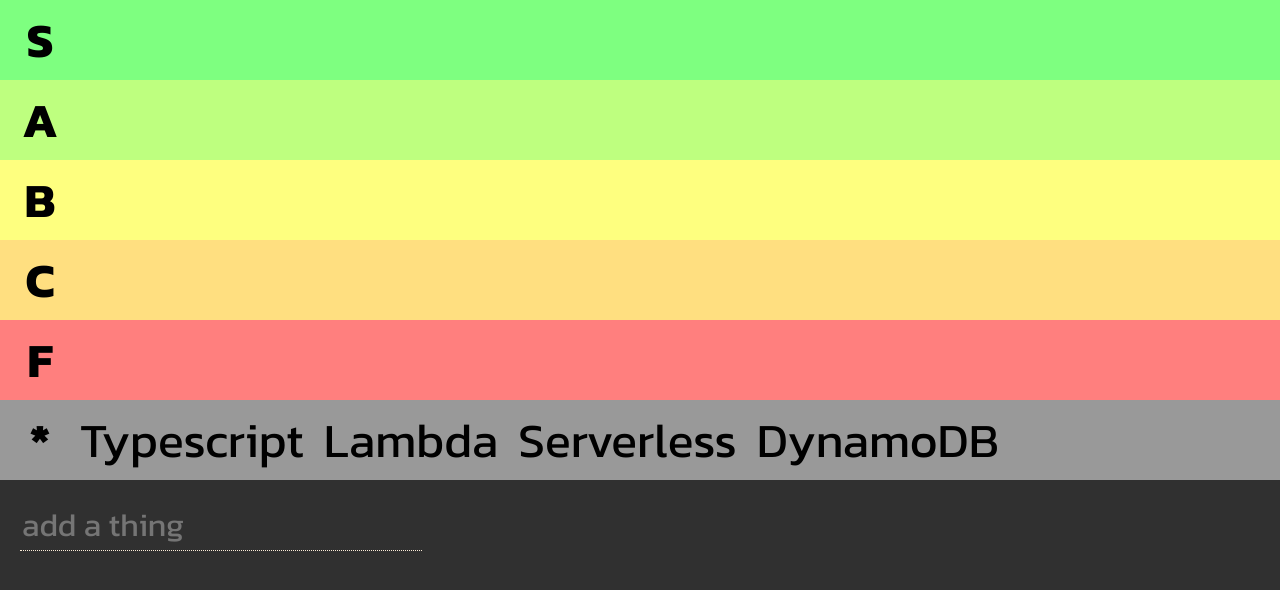
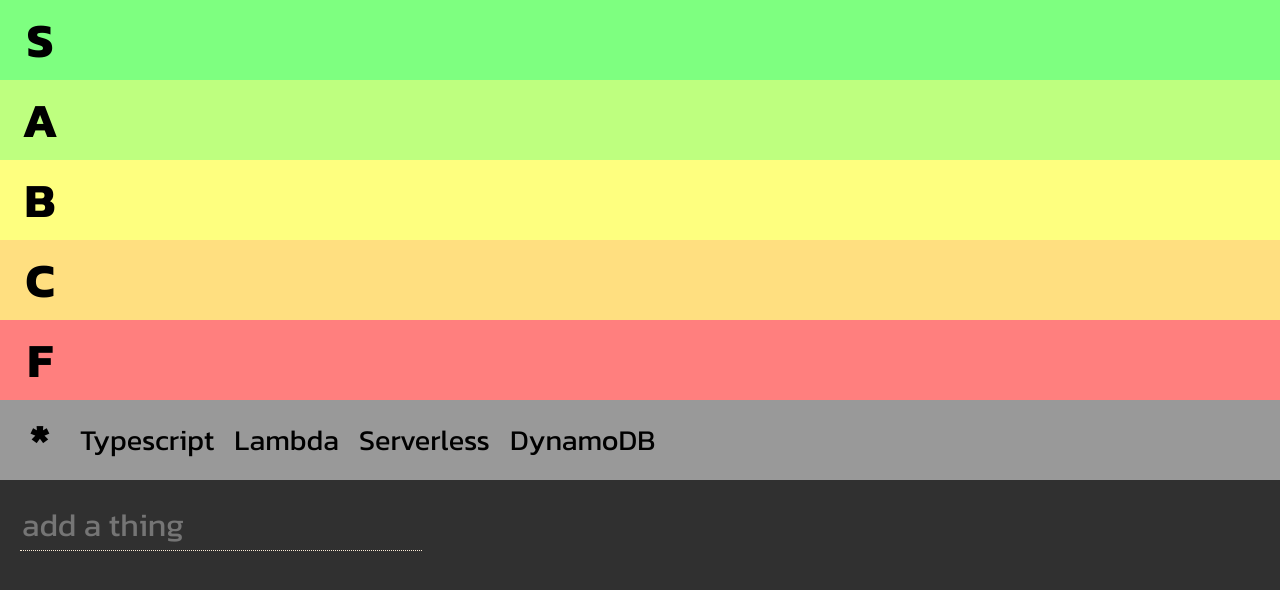
Before and after one commit to codenamegary/react-tier-list, a React (Vite) app: page / in a window 1280 px wide. Shown: the top 590 px of the page. Built offline with nearby package versions, Linux system fonts and the light colour scheme; the HTML template or start-up script is replaced by a standard one.

Commit message:
Made trash can on drag, add thing.

```diff
--- a/src/App.tsx
+++ b/src/App.tsx
@@ -1,42 +1,38 @@
-import React, { FormEvent, useEffect, useReducer, useState } from 'react'
-import { Thing, Tier, TierSchema } from './TierSchema'
-import { Op, appReducer } from './AppReducer'
-import { v4 as uuidv4 } from 'uuid'
+import React, { FormEvent, useReducer, useState } from 'react'
+import { Op, appReducer, init } from './AppReducer'
+import { Thing, Tier } from './TierSchema'
 import './theme.css'
 
-const storageId = 'tier-list'
 
-const save = (schema: TierSchema) => {
-  localStorage.setItem(storageId, JSON.stringify(schema))
+type ThingCellProps = {
+  thing: Thing
+  dragStart: (thing: Thing) => void
 }
 
-const load = (): TierSchema | undefined => {
-  const data = localStorage.getItem(storageId)
-  if (!data) return undefined
-  return JSON.parse(data)
-}
-
-const ThingCell: React.FC<{ thing: Thing, remove: (thing: Thing) => void }> = ({ thing, remove }) => {
+const ThingCell: React.FC<ThingCellProps> = ({ thing, dragStart }) => {
   return (
     <span
       draggable
-      onDragStart={(e) => e.dataTransfer.setData("thingId", thing.id)}
+      onDragStart={(e) => {
+        e.dataTransfer.setData("thingId", thing.id)
+        dragStart(thing)
+      }}
       className='tier-label thing-cell'
     >
-      <span className='remove' onClick={() => remove(thing)} title={`Remove ${thing.title} from this list...`}>x</span>
       {thing.title}
     </span>
   )
 }
 
 type TierRowProps = {
-  tier: Tier,
-  things: Thing[],
+  tier: Tier
+  things: Thing[]
   move: (thing: Thing, tier: Tier) => void
-  remove: (thing: Thing) => void
+  dragStart: (thing: Thing) => void
+  dragEnd: () => void
 }
 
-const TierRow: React.FC<TierRowProps> = ({ tier, things, move, remove }) => {
+const TierRow: React.FC<TierRowProps> = ({ tier, things, move, dragStart, dragEnd }) => {
 
   const [draggingOver, setDraggingOver] = useState(false)
 
@@ -70,57 +66,19 @@ const TierRow: React.FC<TierRowProps> = ({ tier, things, move, remove }) => {
         const thing = things.find(v => v.id === thingId)
         if (!thing) return
         move(thing, tier)
+        dragEnd()
       }}
     >
       <span className='tier-label'>{tier.title}</span>
-      {things.filter(filter).map(t => <ThingCell key={`key-thing-${t.title}`} thing={t} remove={remove} />)}
+      {things.filter(filter).map(t => <ThingCell key={`key-thing-${t.title}`} thing={t} dragStart={dragStart} />)}
     </div>
   )
 }
 
 export const App: React.FC = () => {
 
-  const init = () => {
-    const fromStorage = load()
-    if (fromStorage) {
-      return {
-        ...fromStorage,
-        loading: false
-      }
-    }
-    const queue: Tier = {
-      id: uuidv4(),
-      title: "*",
-      row: 0,
-      hexColor: "#999999"
-    }
-    const schema: TierSchema = {
-      tiers: [
-        { id: uuidv4(), row: 1, title: "S", hexColor: "#7eff80" },
-        { id: uuidv4(), row: 2, title: "A", hexColor: "#beff7f" },
-        { id: uuidv4(), row: 3, title: "B", hexColor: "#feff7f" },
-        { id: uuidv4(), row: 5, title: "F", hexColor: "#ff7f7e" },
-        { id: uuidv4(), row: 4, title: "C", hexColor: "#ffdf80" },
-      ],
-      things: [
-        { id: uuidv4(), title: "Typescript" },
-        { id: uuidv4(), title: "Lambda" },
-        { id: uuidv4(), title: "Serverless" },
-        { id: uuidv4(), title: "DynamoDB" }
-      ]
-    }
-    schema.tiers.push(queue)
-    return {
-      ...schema,
-      loading: false
-    }
-  }
   const [state, dispatch] = useReducer(appReducer, null, init)
   const [text, setText] = useState("")
-
-  useEffect(() => {
-    save(state)
-  }, [state])
 
   const move = async (thing: Thing, tier: Tier) => {
     dispatch({ op: Op.PLACE, thing: thing, tier: tier })
@@ -139,26 +97,56 @@ export const App: React.FC = () => {
     setText("")
   }
 
+  const dragStart = async (thing: Thing) => {
+    dispatch({ op: Op.DRAG_START, thing: thing })
+  }
+
+  const dragEnd = () => {
+    dispatch({ op: Op.DRAG_END })
+  }
+
+  // Just ordering the array so that numbered
+  // tiers are at the top and the queue is
+  // at the bottom.
+  const tiers = [
+    ...(state.tiers.filter(t => t.row > 0)?.sort((t1, t2) => t1.row - t2.row)),
+    ...(state.tiers.filter(t => t.row === 0))
+  ]
+
   return (
-    <div style={{ width: "100%" }}>
-      {state.tiers.filter(t => t.row > 0)?.sort((t1, t2) => t1.row - t2.row).map(tier =>
+    <div
+      className='tier-list'
+      style={{ width: "100%" }}
+    >
+      {tiers.map(tier =>
         <TierRow
           key={`tier-${tier.row}`}
           tier={tier}
           things={state.things}
           move={move}
-          remove={remove}
+          dragStart={dragStart}
+          dragEnd={dragEnd}
         />)
       }
-      {state.tiers.filter(t => t.row === 0)?.map(tier =>
-        <TierRow
-          key={`tier-${tier.row}`}
-          tier={tier}
-          things={state.things}
-          move={move}
-          remove={remove}
-        />)
-      }
+      <div
+        className={`trash${state.dragging ? '' : ' hidden'}`}
+        onDragOver={(e) => {
+          e.preventDefault()
+          e.currentTarget.classList.add('hovering')
+        }}
+        onDragLeave={(e) => {
+          e.preventDefault()
+          e.currentTarget.classList.remove('hovering')
+        }}
+        onDrop={() => {
+          const thing = state.dragging
+          if (!thing) return
+          remove(thing)
+          dragEnd()
+        }}
+      >
+        <img src='/trash.svg' />
+      </div>
       <div className='add-form'>
         <form onSubmit={add}>
           <input
--- a/src/AppReducer.ts
+++ b/src/AppReducer.ts
@@ -2,20 +2,32 @@ import { Reducer } from "react"
 import { Thing, Tier, TierSchema } from "./TierSchema"
 import { v4 as uuidv4 } from 'uuid'
 
-interface TierState extends TierSchema {
+const storageId = 'tier-list'
+
+export interface TierState extends TierSchema {
   loading: boolean
+  dragging: Thing | null
 }
 
 export enum Op {
   PLACE,
   REMOVE,
-  ADD
+  ADD,
+  DRAG_START,
+  DRAG_END
 }
 
+type DragStartAction = { op: Op.DRAG_START, thing: Thing }
+type DragEndAction = { op: Op.DRAG_END }
 type PlaceAction = { op: Op.PLACE, thing: Thing, tier: Tier }
 type RemoveAction = { op: Op.REMOVE, thing: Thing }
 type AddAction = { op: Op.ADD, text: string }
-type Action = PlaceAction | RemoveAction | AddAction
+export type Action =
+  | PlaceAction
+  | RemoveAction
+  | AddAction
+  | DragStartAction
+  | DragEndAction
 
 const transitions = {
   [Op.PLACE]: (state: TierState, action: PlaceAction) => {
@@ -26,28 +38,90 @@ const transitions = {
       row: action.tier.row,
       order: 0
     }
-    return {
+    return save({
       ...state,
       things: [...newThings]
-    }
+    })
   },
   [Op.REMOVE]: (state: TierState, action: RemoveAction) => {
     const newThings = [...state.things]
     const index = newThings.findIndex(t => t.id === action.thing.id)
     if (index === -1) return { ...state }
-    return {
+    return save({
       ...state,
       things: newThings.filter((_t, idx) => idx !== index)
-    }
+    })
   },
   [Op.ADD]: (state: TierState, action: AddAction) => {
-    return {
+    return save({
       ...state,
       things: [...state.things, {
         id: uuidv4(),
         title: action.text.trim()
       }]
+    })
+  },
+  [Op.DRAG_START]: (state: TierState, action: DragStartAction) => {
+    return {
+      ...state,
+      dragging: action.thing
     }
+  },
+  [Op.DRAG_END]: (state: TierState) => {
+    return {
+      ...state,
+      dragging: null
+    }
+  }
+}
+
+const save = (state: TierState): TierState => {
+  const schema: TierSchema = { ...state }
+  localStorage.setItem(storageId, JSON.stringify(schema))
+  return { ...state }
+}
+
+const load = (): TierSchema | undefined => {
+  const data = localStorage.getItem(storageId)
+  if (!data) return undefined
+  return JSON.parse(data)
+}
+
+export const init = (): TierState => {
+  const fromStorage = load()
+  if (fromStorage) {
+    return {
+      ...fromStorage,
+      loading: false,
+      dragging: null
+    }
+  }
+  const queue: Tier = {
+    id: uuidv4(),
+    title: "*",
+    row: 0,
+    hexColor: "#999999"
+  }
+  const schema: TierSchema = {
+    tiers: [
+      { id: uuidv4(), row: 1, title: "S", hexColor: "#7eff80" },
+      { id: uuidv4(), row: 2, title: "A", hexColor: "#beff7f" },
+      { id: uuidv4(), row: 3, title: "B", hexColor: "#feff7f" },
+      { id: uuidv4(), row: 5, title: "F", hexColor: "#ff7f7e" },
+      { id: uuidv4(), row: 4, title: "C", hexColor: "#ffdf80" },
+    ],
+    things: [
+      { id: uuidv4(), title: "Typescript" },
+      { id: uuidv4(), title: "Lambda" },
+      { id: uuidv4(), title: "Serverless" },
+      { id: uuidv4(), title: "DynamoDB" }
+    ]
+  }
+  schema.tiers.push(queue)
+  return {
+    ...schema,
+    loading: false,
+    dragging: null
   }
 }
 
@@ -59,5 +133,9 @@ export const appReducer: Reducer<TierState, Action> = (state: TierState, action:
       return transitions[action.op](state, action)
     case Op.ADD:
       return transitions[action.op](state, action)
+    case Op.DRAG_START:
+      return transitions[action.op](state, action)
+    case Op.DRAG_END:
+      return transitions[action.op](state)
   }
 }
--- a/src/theme.css
+++ b/src/theme.css
@@ -5,9 +5,12 @@
   --cell-spacing: 20px;
   --row-label-font-weight: 700;
   --cell-font-weight: 400;
+  --cell-font-size: 1.8em;
   --font-family: 'Kanit', monospace, sans-serif;
   --dark-background: #303030;
   --white: #faebd7;
+  --red: #ff7f7e;
+  --trash-hovering-border: 100px;
 }
 
 body {
@@ -16,6 +19,7 @@ body {
   width: 100%;
   font-family: 'Kanit', monospace, sans-serif;
   background-color: var(--dark-background);
+  overflow: hidden;
 }
 
 .tier-label {
@@ -29,32 +33,47 @@ body {
   font-weight: var(--row-label-font-weight);
 }
 
+.trash {
+  position: absolute;
+  visibility: visible;
+  opacity: 1;
+  top: 0;
+  right: 0;
+  transition: visibility 0s, opacity 0.5s ease-in;
+}
+
+.trash.hidden {
+  visibility: hidden;
+  opacity: 0;
+  transition: visibility 0.5s, opacity 0.5s ease-out;
+}
+
+.trash img {
+  width: 50px;
+  height: 50px;
+  padding: 10px;
+  margin: 4px;
+  background: var(--red);
+  border-radius: 100%;
+  z-index: 100;
+}
+
+.trash.hovering {
+  top: calc(-1 * var(--trash-hovering-border));
+  right: calc(-1 * var(--trash-hovering-border));
+}
+
+.trash.hovering img {
+  border: var(--trash-hovering-border) solid #000;
+}
+
 .thing-cell {
   margin: 0 var(--cell-spacing) 0 0;
   cursor: move;
-  padding-left: 15px;
-  margin-left: -15px;
   font-weight: var(--cell-font-weight);
-}
-
-.remove {
-  display: none;
-}
-
-.thing-cell:hover .remove {
-  line-height: 10px;
-  background: #f00;
-  border-radius: 100%;
-  font-size: 0.5em;
-  height: 15px;
-  width: 15px;
-  position: relative;
-  top: -28px;
-  left: -15px;
-  padding: 2px;
-  display: inline-block;
-  margin-right: -19px;
-  cursor: pointer;
+  font-size: var(--cell-font-size);
+  text-align: left;
+  min-width: unset;
 }
 
 .dragging-over {
```
Also changed, not shown: public/trash.svg (added), 1 other file (tests, documents, lock files or other folders).
